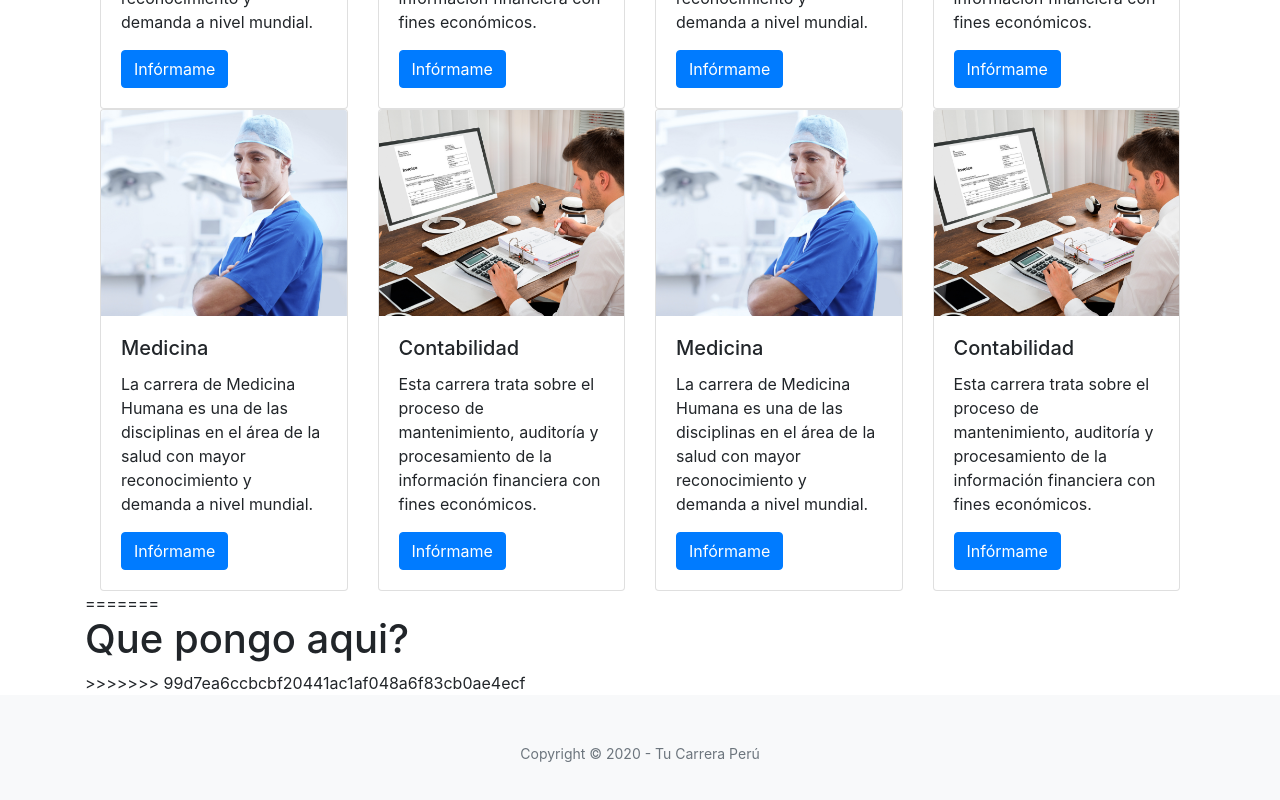
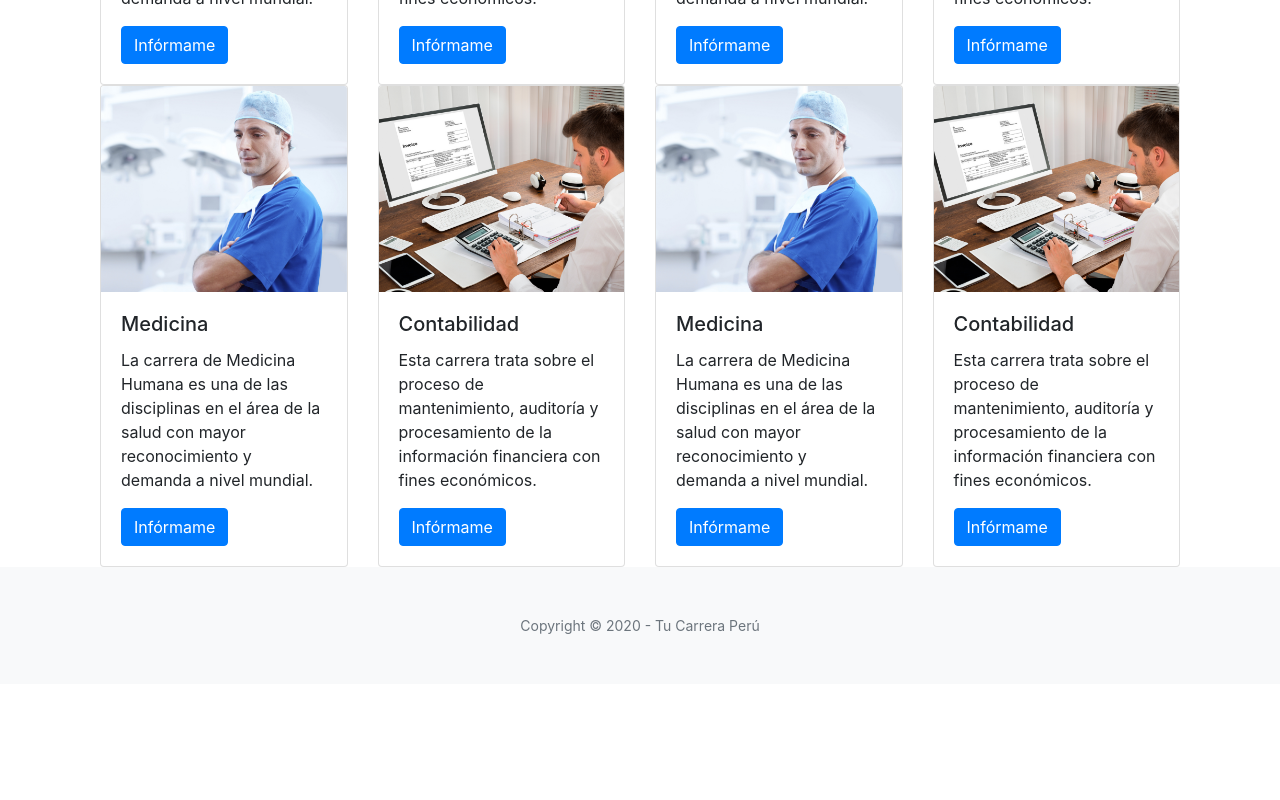
Before and after one commit to davquipe/tucarreraperu, an Angular app: page / in a window 1280 px wide. Shown: the part 578-1378 px from the top of the page. After the commit the page ends 1262 px from the top, so only its background shows below. Built offline with nearby package versions, Linux system fonts and the light colour scheme.

Commit message:
Update home.component.html

```diff
--- a/src/app/pages/home/home.component.html
+++ b/src/app/pages/home/home.component.html
@@ -1,4 +1,3 @@
-<<<<<<< HEAD
 <div class="container">
     <h1 align="center">Elige la carrera que m&aacute;s se acopla a tu estilo</h1>
     <!--Profesiones-->
@@ -85,6 +84,3 @@
           </div>
       </div>
 </div>
-=======
-<h1>Que pongo aqui?</h1>
->>>>>>> 99d7ea6ccbcbf20441ac1af048a6f83cb0ae4ecf
```
